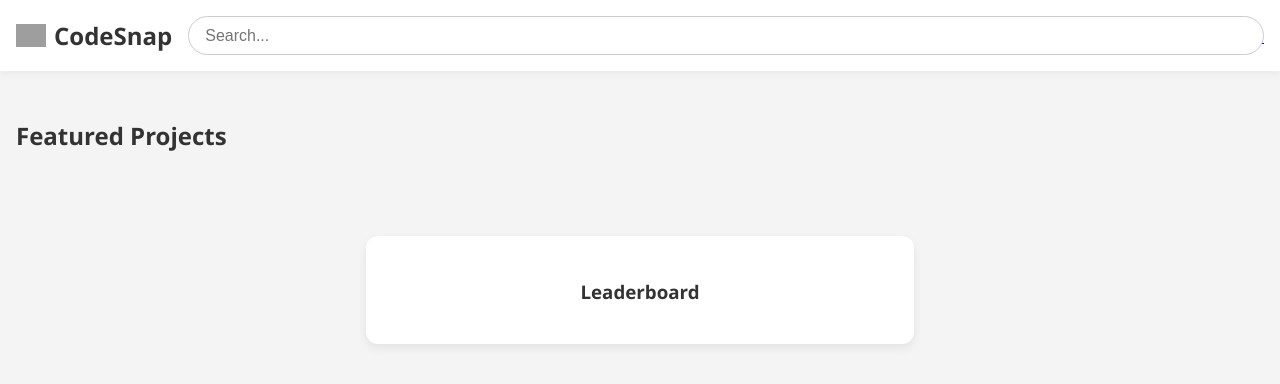
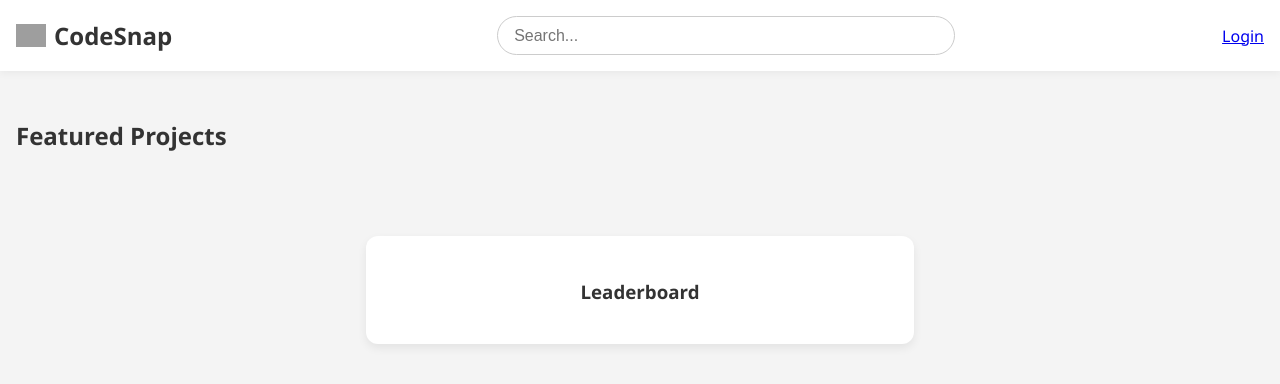
Before and after one commit to CodeSnap-ORG/Main-Pages, a plain HTML site: page index.html in a window 1280 px wide. Drawn offline with Linux system fonts and the light colour scheme; grey boxes are pictures that could not be loaded.

Commit message:
Update index.html

```diff
--- a/index.html
+++ b/index.html
@@ -39,6 +39,7 @@
       flex: 1;
       margin: 0 1rem;
       position: relative;
+      max-width: 400px; /* added */
     }
 
     .search input {
```
